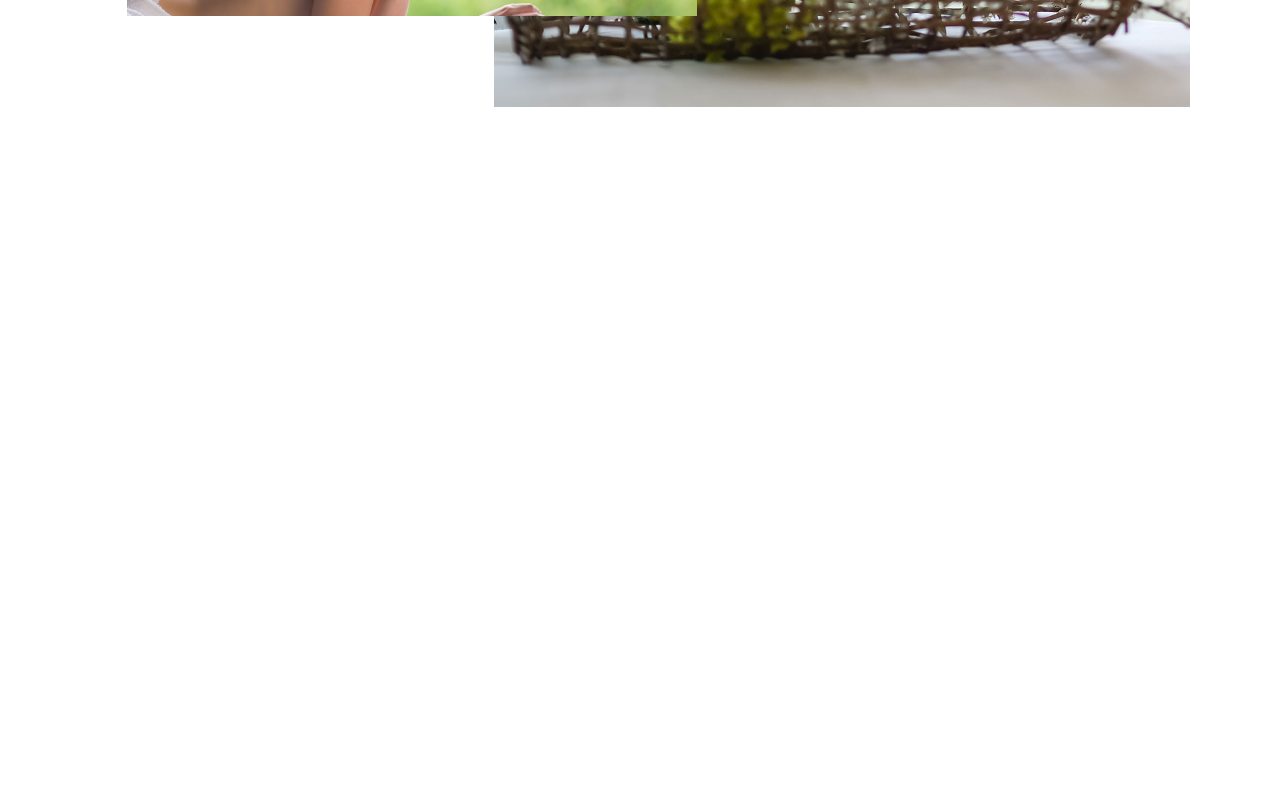
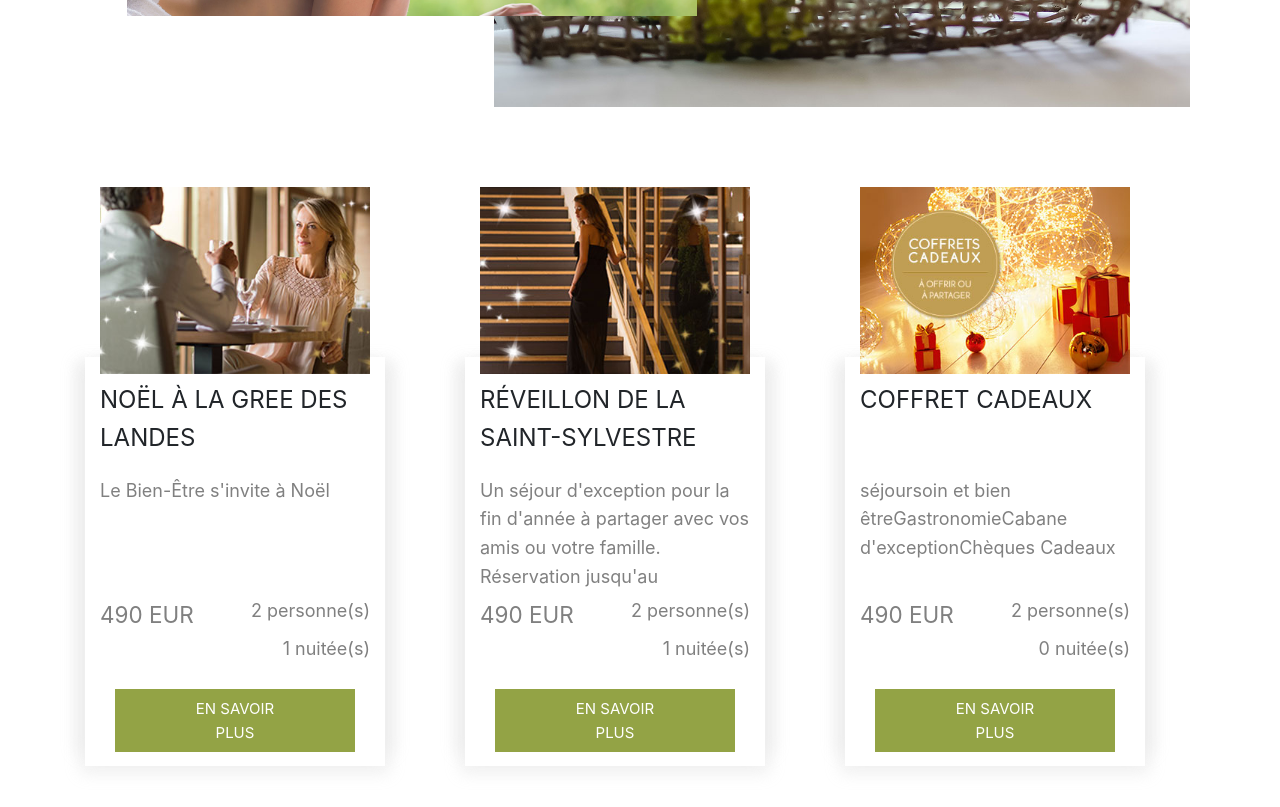
Before and after one commit to cyril-vassallo/LaGreeDesLandes-Next, a Next.js app: page / in a window 1280 px wide. Shown: the part 2020-2827 px from the top of the page. Before the commit the page ends 2147 px from the top, so only its background shows below. Built offline with nearby package versions, Linux system fonts and the light colour scheme.

Commit message:
Worked on card component

```diff
--- a/components/articles/article1.module.scss
+++ b/components/articles/article1.module.scss
@@ -42,6 +42,7 @@
   width: 65%;
   text-align: center;
   padding: 1em;
+  font-size: 8px;
 
 
   h2 {
--- a/components/articles/article2.module.scss
+++ b/components/articles/article2.module.scss
@@ -51,6 +51,7 @@
   min-width: 30%;
   text-align: center;
   padding: 2em;
+  font-size: 8px;
 
   h2 {
     font-size: 1.2em;
--- /dev/null
+++ b/components/cards/Card.jsx
@@ -0,0 +1,45 @@
+import styles from "./card.module.scss";
+
+function Card({data}) {
+  return (
+    <div className={`h-100 ${styles.cardContent}`}>
+      <div className={`container ${styles.image}`}>
+        <div className="row ">
+          <div className="col">
+            <img src={`/images/${data.image}`} />
+          </div>
+        </div>
+      </div>
+      <div className={`container ${styles.offer}`}>
+        <div className="row">
+          <div className={`col ${styles.fixedContent}`}>
+            <h2>{data.title}</h2>
+          </div>
+        </div>
+        <div className="row">
+          <div className={`col ${styles.fixedContent}`}>
+            <p>{data.description}</p>
+          </div>
+        </div>
+        <div className="row">
+          <div className="col">
+            <span>490 EUR</span>
+          </div>
+          <div className="col text-right">
+            <p>{data.persons} personne(s)</p>
+            <p>{data.nights} nuitée(s)</p>
+          </div>
+        </div>
+        <div className="row justify-centent center">
+          <div className="col text-center">
+            <button className={styles.button} type="button">
+              EN SAVOIR PLUS
+            </button>
+          </div>
+        </div>
+      </div>
+    </div>
+  );
+}
+
+export default Card;
--- /dev/null
+++ b/components/cards/card.module.scss
@@ -0,0 +1,52 @@
+.cardContent {
+  margin-top: 60px;
+  font-size: 15px;
+  width: 300px;
+}
+
+.offer {
+  height: 400px;
+  box-shadow: 0 9px 0px 0px white, 0 12px 15px 4px rgba(235, 235, 235, 0.8),
+    12px 0 15px -4px rgba(235, 235, 235, 0.8),
+    -12px 0 15px -4px rgba(235, 235, 235, 0.8);
+
+  h2 {
+    font-size: 1.6em;
+    padding: 1em 0;
+    font-weight: 400;
+  }
+  p {
+    font-size: 1.2em;
+    color: gray;
+  }
+  span {
+    font-size: 1.5em;
+    color: gray;
+  }
+}
+
+.button {
+  margin: 1em;
+  background-color: #93a345;
+  color: white;
+  padding: 0.5em 4em;
+  border: 0;
+  box-shadow: unset;
+}
+
+.image {
+  position: relative;
+  width: 100%;
+  height: 170px;
+}
+
+.image img {
+  position: absolute;
+  width: 90%;
+}
+
+
+.fixedContent{
+    height: 120px;
+    overflow: hidden;
+}
--- a/pages/index.js
+++ b/pages/index.js
@@ -2,25 +2,71 @@ import Nav from "../components/navigation/Navigation";
 import Header from "./../components/header/Header";
 import Article1 from "./../components/articles/Article1";
 import Article2 from "./../components/articles/Article2";
+import Card from "./../components/cards/Card";
 import AOS from "aos";
-import { useEffect } from "react";
-
-
-
+import { useEffect, useState } from "react";
 
 export default function Home() {
+  const [cards, setCards] = useState([
+    {
+      image: "offre1.jpg",
+      title: "NOËL À LA GREE DES LANDES",
+      description: "Le Bien-Être s'invite à Noël",
+      price: "490",
+      persons: "2",
+      nights: "1",
+      type: "stay",
+    },
+    {
+      image: "offre2.jpg",
+      title: "RÉVEILLON DE LA SAINT-SYLVESTRE",
+      description:
+        "Un séjour d'exception pour la fin d'année à partager avec vos amis ou votre famille. Réservation jusqu'au 20/12/2017",
+      price: "1042",
+      persons: "2",
+      nights: "1",
+      type: "stay",
+    },
+    {
+      image: "offre3.jpg",
+      title: "COFFRET CADEAUX",
+      description: [
+        "séjour",
+        "soin et bien être",
+        "Gastronomie",
+        "Cabane d'exception",
+        "Chèques Cadeaux",
+      ],
+      price: "48",
+      persons: "2",
+      nights: "0",
+      type: "present",
+    },
+  ]);
+
   useEffect(() => {
-    AOS.init({duration:2000});
+    AOS.init({ duration: 2000 });
   });
 
   return (
     <>
-      <Nav/>
+      <Nav />
       <main>
-        <Header/>
+        <Header />
         <section>
-          <Article1/>
-          <Article2/>
+          <Article1 />
+          <Article2 />
+        </section>
+        <section className="container">
+          <div className="row">
+            {cards.map((card) => {
+              return (
+                <div className="col">
+                  <Card data={card} />
+                </div>
+              );
+            })}
+          </div>
         </section>
       </main>
     </>
```
